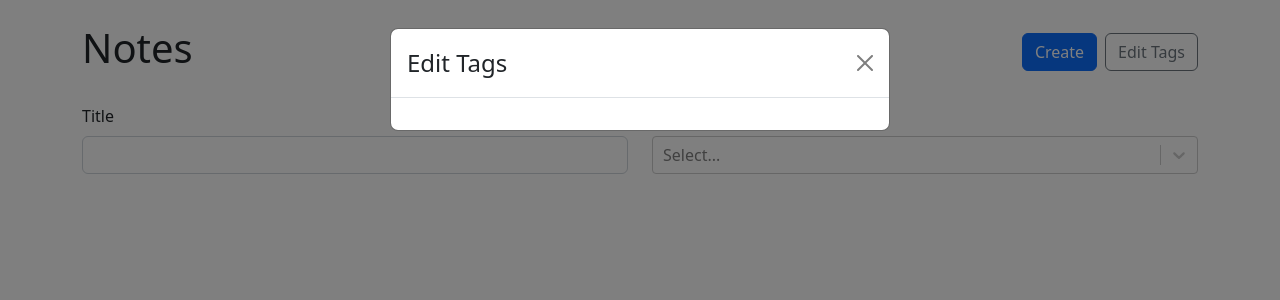
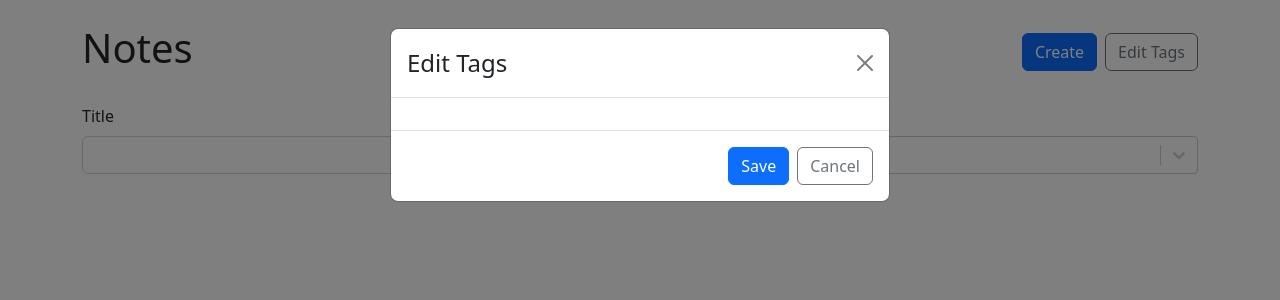
Before and after one commit to JanSzczepan/notes, a React (Vite) app: page / in a window 1280 px wide. Both pictures are taken after a click on the button "Edit Tags". Shown: the top 300 px of the page. Built offline with nearby package versions, Linux system fonts and the light colour scheme.

Commit message:
Save or cancel tags changes functionality

```diff
--- a/src/App.tsx
+++ b/src/App.tsx
@@ -60,12 +60,8 @@ const App = () => {
       setTags((prevTags) => [...prevTags, tag])
    }
 
-   const onUpdateTag = (id: string, label: string) => {
-      setTags((prevTags) => prevTags.map((tag) => (tag.id === id ? { ...tag, label } : tag)))
-   }
-
-   const onDeleteTag = (id: string) => {
-      setTags((prevTags) => prevTags.filter((tag) => tag.id !== id))
+   const updateTags = (tags: Tag[]) => {
+      setTags(tags)
    }
 
    return (
@@ -77,8 +73,7 @@ const App = () => {
                   <NoteList
                      availableTags={tags}
                      notes={notesWithTags}
-                     onUpdateTag={onUpdateTag}
-                     onDeleteTag={onDeleteTag}
+                     updateTags={updateTags}
                   />
                }
             />
--- a/src/components/EditTagsModal.tsx
+++ b/src/components/EditTagsModal.tsx
@@ -1,15 +1,37 @@
-import { Button, Col, Form, Modal, Row, Stack } from 'react-bootstrap'
+import { FormEvent, useEffect, useState } from 'react'
+import { Button, Form, Modal, Stack } from 'react-bootstrap'
 import { Tag } from '../App'
+import TagComponent from './Tag'
 
 type EditTagsModalProps = {
    availableTags: Tag[]
    show: boolean
    handleClose: () => void
-   onUpdateTag: (id: string, label: string) => void
-   onDeleteTag: (id: string) => void
+   updateTags: (tags: Tag[]) => void
 }
 
-const EditTagsModal = ({ availableTags, show, handleClose, onUpdateTag, onDeleteTag }: EditTagsModalProps) => {
+const EditTagsModal = ({ availableTags, updateTags, show, handleClose }: EditTagsModalProps) => {
+   const [filteredAvailableTags, setFilteredAvailableTags] = useState<Tag[]>(availableTags)
+
+   useEffect(() => {
+      setFilteredAvailableTags(availableTags)
+   }, [show])
+
+   const onUpdateTag = (id: string, label: string) => {
+      setFilteredAvailableTags((prevTags) => prevTags.map((tag) => (tag.id === id ? { ...tag, label } : tag)))
+   }
+
+   const onDeleteTag = (id: string) => {
+      setFilteredAvailableTags((prevTags) => prevTags.filter((tag) => tag.id !== id))
+   }
+
+   const handleSubmit = (e: FormEvent) => {
+      e.preventDefault()
+
+      updateTags(filteredAvailableTags)
+      handleClose()
+   }
+
    return (
       <Modal
          show={show}
@@ -18,31 +40,40 @@ const EditTagsModal = ({ availableTags, show, handleClose, onUpdateTag, onDelete
          <Modal.Header closeButton>
             <Modal.Title>Edit Tags</Modal.Title>
          </Modal.Header>
-         <Modal.Body>
-            <Form>
+         <Form onSubmit={handleSubmit}>
+            <Modal.Body>
                <Stack gap={2}>
-                  {availableTags.map((tag) => (
-                     <Row key={tag.id}>
-                        <Col>
-                           <Form.Control
-                              type='text'
-                              value={tag.label}
-                              onChange={(e) => onUpdateTag(tag.id, e.target.value)}
-                           />
-                        </Col>
-                        <Col xs='auto'>
-                           <Button
-                              variant='outline-danger'
-                              onClick={() => onDeleteTag(tag.id)}
-                           >
-                              &times;
-                           </Button>
-                        </Col>
-                     </Row>
+                  {filteredAvailableTags.map((tag) => (
+                     <TagComponent
+                        tag={tag}
+                        onUpdateTag={onUpdateTag}
+                        onDeleteTag={onDeleteTag}
+                        key={tag.id}
+                     />
                   ))}
                </Stack>
-            </Form>
-         </Modal.Body>
+            </Modal.Body>
+            <Modal.Footer>
+               <Stack
+                  gap={2}
+                  direction='horizontal'
+               >
+                  <Button
+                     variant='primary'
+                     type='submit'
+                  >
+                     Save
+                  </Button>
+                  <Button
+                     variant='outline-secondary'
+                     onClick={handleClose}
+                     type='button'
+                  >
+                     Cancel
+                  </Button>
+               </Stack>
+            </Modal.Footer>
+         </Form>
       </Modal>
    )
 }
--- /dev/null
+++ b/src/components/Tag.tsx
@@ -0,0 +1,32 @@
+import { Button, Col, Form, Row } from 'react-bootstrap'
+import { Tag } from '../App'
+
+type TagProps = {
+   tag: Tag
+   onUpdateTag: (id: string, label: string) => void
+   onDeleteTag: (id: string) => void
+}
+
+const TagComponent = ({ tag, onUpdateTag, onDeleteTag }: TagProps) => {
+   return (
+      <Row key={tag.id}>
+         <Col>
+            <Form.Control
+               type='text'
+               value={tag.label}
+               onChange={(e) => onUpdateTag(tag.id, e.target.value)}
+            />
+         </Col>
+         <Col xs='auto'>
+            <Button
+               variant='outline-danger'
+               onClick={() => onDeleteTag(tag.id)}
+            >
+               &times;
+            </Button>
+         </Col>
+      </Row>
+   )
+}
+
+export default TagComponent
--- a/src/pages/NoteList.tsx
+++ b/src/pages/NoteList.tsx
@@ -9,11 +9,10 @@ import EditTagsModal from '../components/EditTagsModal'
 type NoteListProps = {
    availableTags: Tag[]
    notes: Note[]
-   onUpdateTag: (id: string, label: string) => void
-   onDeleteTag: (id: string) => void
+   updateTags: (tags: Tag[]) => void
 }
 
-const NoteList = ({ availableTags, notes, onUpdateTag, onDeleteTag }: NoteListProps) => {
+const NoteList = ({ availableTags, notes, updateTags }: NoteListProps) => {
    const [title, setTitle] = useState('')
    const [selectedTags, setSelectedTags] = useState<Tag[]>([])
 
@@ -94,8 +93,7 @@ const NoteList = ({ availableTags, notes, onUpdateTag, onDeleteTag }: NoteListPr
             availableTags={availableTags}
             show={isEditTagsModalOpen}
             handleClose={() => setIsEditTagsModalOpen(false)}
-            onUpdateTag={onUpdateTag}
-            onDeleteTag={onDeleteTag}
+            updateTags={updateTags}
          />
       </>
    )
```
